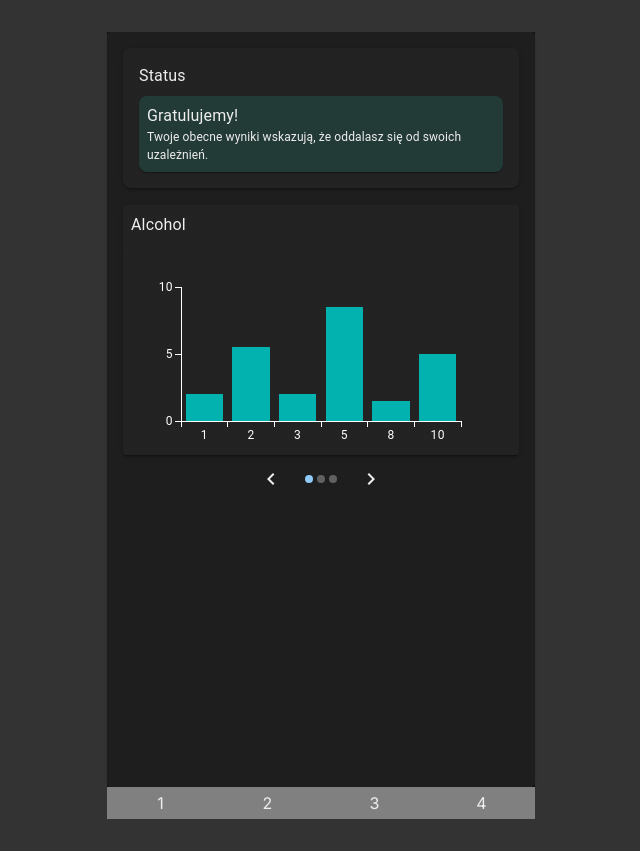
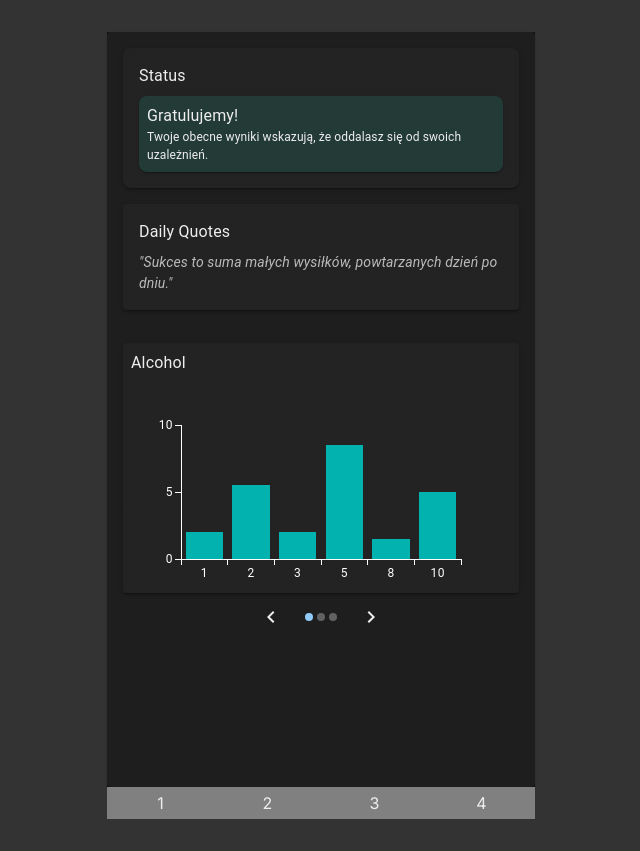
Before and after one commit to Truly-Depressed-Developers/ViceVigil, a Next.js app: page / in a window 1280 px wide. Shown: the whole page, without its empty margins (319-959 px from the left). Built offline with nearby package versions, Linux system fonts and the light colour scheme.

Commit message:
Daily quote done

```diff
--- a/app/page.tsx
+++ b/app/page.tsx
@@ -1,12 +1,18 @@
 'use client'
-import { Statistics } from '@/components/Statistics/Statistics';
-import { StatusBar } from '@/components/StatusBar/StatusBar';
+import { QuoteBar } from '@/components/Main/QuoteBar/QuoteBar';
+import { Statistics } from '@/components/Main/Statistics/Statistics';
+import { StatusBar } from '@/components/Main/StatusBar/StatusBar';
 import { Box } from '@mui/material';
-import React from 'react';
+import React, { useState } from 'react';
 // import { useState } from 'react';
 
+const quoteData = [
+  '"Sukces to suma małych wysiłków, powtarzanych dzień po dniu."',
+  '"text2"'
+]
 
 const Page: React.FC = () => {
+  const [activeQuote, setActiveQuote] = useState(0);
   return (
     <Box sx={{
       display: "flex",
@@ -16,6 +22,7 @@ const Page: React.FC = () => {
       alignItems: "center",
     }}>
       <StatusBar></StatusBar>
+      <QuoteBar quoteData={{ text: quoteData[activeQuote] }}></QuoteBar>
       <Statistics></Statistics>
 
     </Box>
--- /dev/null
+++ b/components/Main/QuoteBar/QuoteBar.tsx
@@ -0,0 +1,19 @@
+import { Paper, Typography } from '@mui/material'
+import React from 'react'
+
+type QuoteProps = {
+    text: string
+}
+
+export const QuoteBar: React.FC<{ quoteData: QuoteProps }> = ({ quoteData }) => {
+    return (
+        <Paper elevation={2} sx={{
+            width: "100%",
+            margin: 2,
+            padding: 2
+        }}>
+            <Typography sx={{ marginBottom: 1 }}>Daily Quotes</Typography>
+            <Typography fontSize={"14px"} fontStyle={"italic"} color={"#BCBABA"}>{quoteData.text}</Typography>
+        </Paper>
+    )
+}
```
Also changed, not shown: components/Main/Statistics/Statistics.module.scss (added), components/Main/Statistics/Statistics.tsx (renamed from components/Statistics/Statistics.tsx), components/Main/Statistics/StatisticsChart.tsx (renamed from components/Statistics/StatisticsChart.tsx), components/Main/StatusBar/EachStatus.tsx (renamed from components/StatusBar/EachStatus.tsx), components/Main/StatusBar/StatusBar.tsx (renamed from components/StatusBar/StatusBar.tsx).
